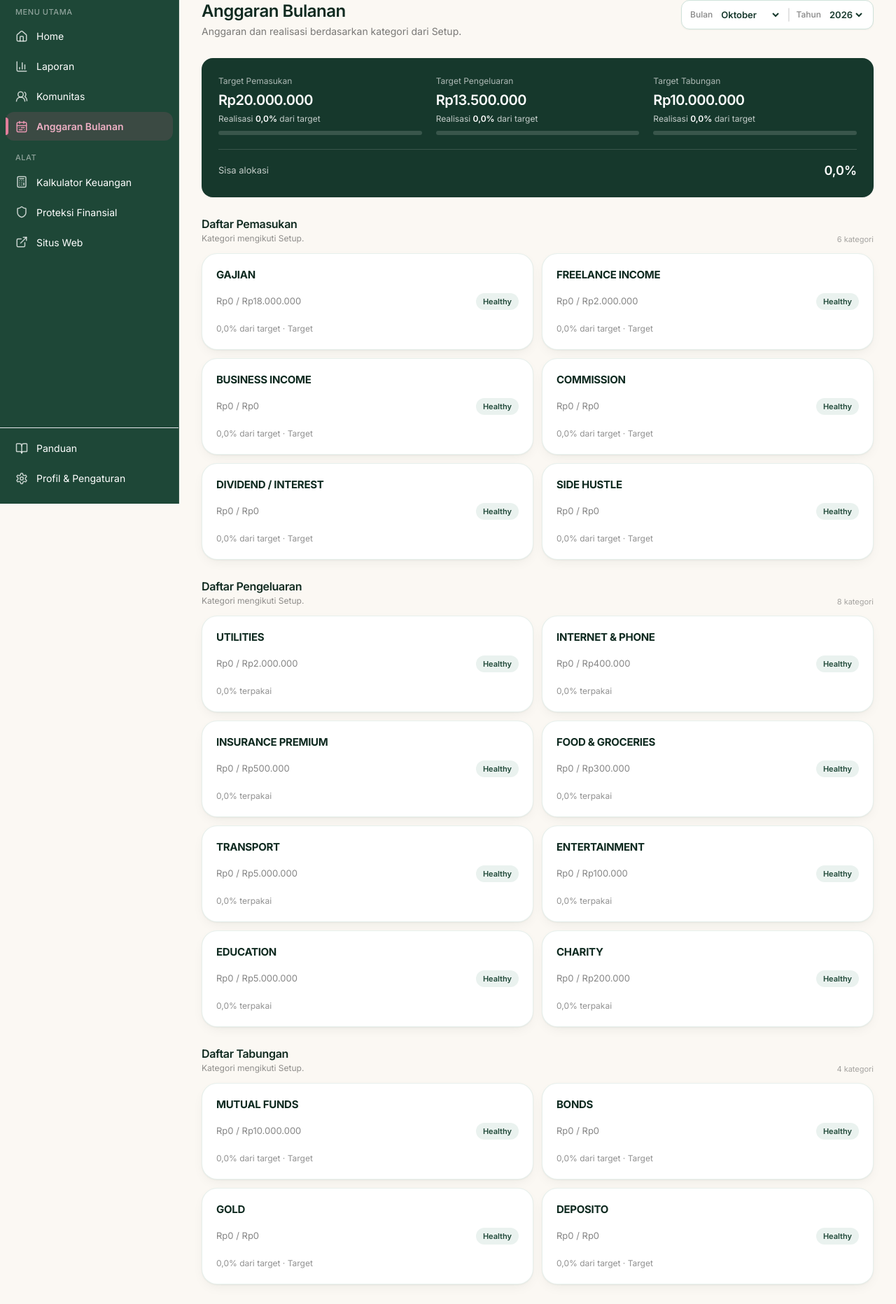
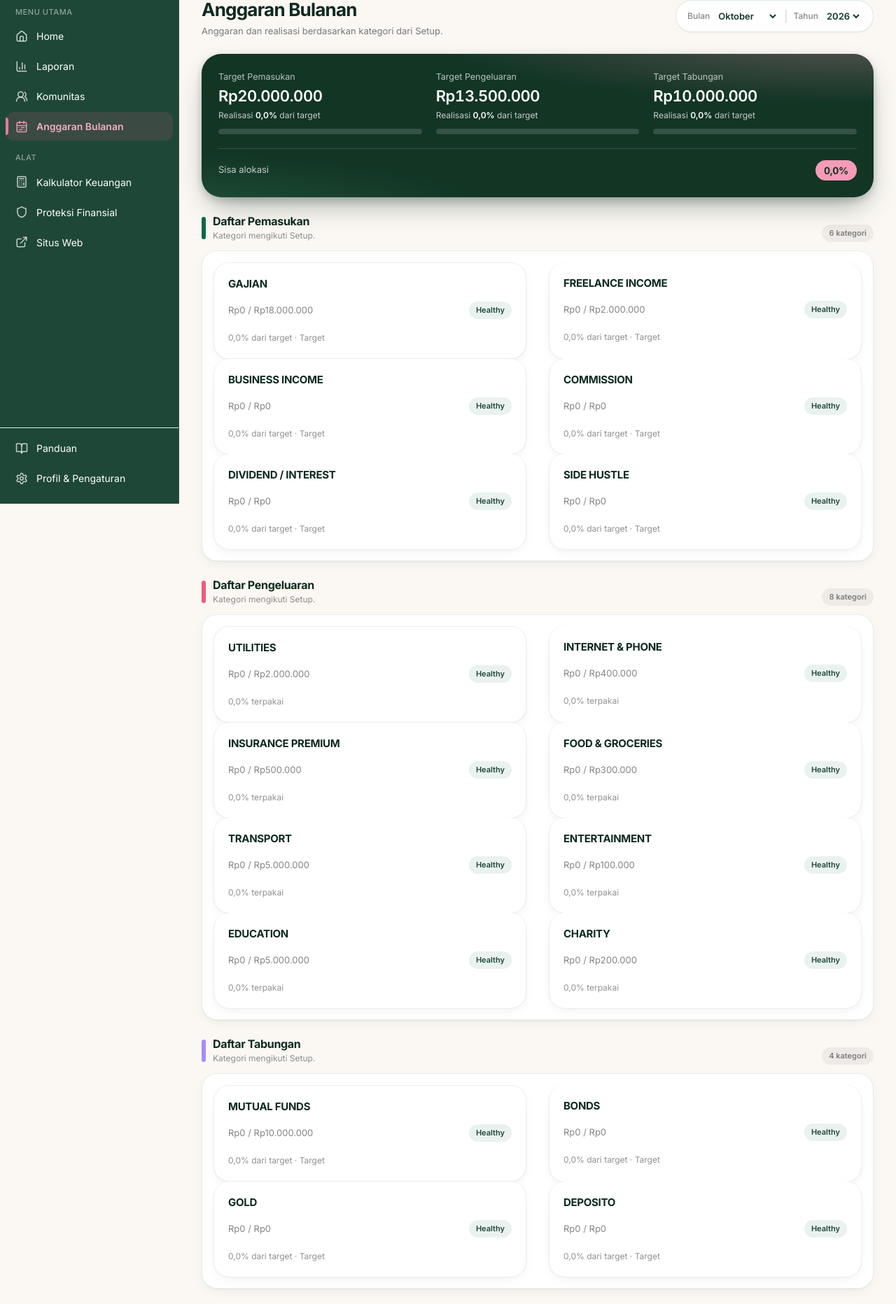
Before and after one commit to jasminework2023/personal-wealthplanner, a React (Vite) app: page /dashboard/budgeting in a window 1280 px wide. Shown: the part 80-1944 px from the top of the page at 70% size. Built offline with nearby package versions, Linux system fonts and the light colour scheme; the HTML template or start-up script is replaced by a standard one.

Commit message:
Apply ZIP-aligned Monthly Budget styling

```diff
--- a/src/pages/MonthlyBudgeting.tsx
+++ b/src/pages/MonthlyBudgeting.tsx
@@ -16,7 +16,7 @@ type Row = { category: string; allocation: number; realization: number };
 
 function EditableBudgetCard({ category, allocation, realization, month, type, isRealData, onSaved }: { category:string; allocation:number; realization:number; month:string; type:"Income"|"Expense"|"Saving"; isRealData:boolean; onSaved:(category:string, amount:number)=>void }) {
   const [editing,setEditing]=useState(false); const [value,setValue]=useState(formatAmountInput(allocation||"")); const [saving,setSaving]=useState(false); const [err,setErr]=useState("");
-  const pct=usagePercentage(realization,allocation); const status=budgetStatus(pct); const isTargetType=type==="Income"||type==="Saving"; const progressColor=type==="Income"?"bg-emerald-500":type==="Expense"?"bg-pink-500":"bg-orange-500"; const realizationLabel=isTargetType?(pct>=100?(getAppLanguage()==="id"?"Tercapai":"Achieved"):(getAppLanguage()==="id"?"Target":"Target")):`${formatPercent(pct)} ${getAppLanguage()==="id"?"terpakai":"used"}`;
+  const pct=usagePercentage(realization,allocation); const status=budgetStatus(pct); const isTargetType=type==="Income"||type==="Saving"; const progressColor=type==="Income"?"bg-[#0B6B47]":type==="Expense"?"bg-[#F4577A]":"bg-[#A78BFA]"; const realizationLabel=isTargetType?(pct>=100?(getAppLanguage()==="id"?"Tercapai":"Achieved"):(getAppLanguage()==="id"?"Target":"Target")):`${formatPercent(pct)} ${getAppLanguage()==="id"?"terpakai":"used"}`;
   async function handleSave(){ const amount=parseAmountInput(value); if(!Number.isFinite(amount)||amount<0){setErr(getAppLanguage()==="id"?"Masukkan angka yang valid.":"Enter a valid amount.");return;} setSaving(true);setErr(""); try{const token=getStoredToken();const res=await fetch(`${API_BASE}/update-budget`,{method:"POST",headers:{"Content-Type":"application/json"},body:JSON.stringify({token,type,category,month,amount})});const data=await res.json();if(!res.ok)throw new Error(data.error||(getAppLanguage()==="id"?"Gagal menyimpan":"Failed to save"));onSaved(category,amount);setEditing(false);window.dispatchEvent(new CustomEvent("wealthplanner:budget-updated"));}catch(e){setErr(e instanceof Error?e.message:(getAppLanguage()==="id"?"Gagal menyimpan":"Failed to save"));}finally{setSaving(false);}}
   return <ChartCard title={category.toUpperCase()}>
     <div className="flex items-center justify-between mb-1"><p className="text-[13px] text-charcoal/55">{formatRupiah(realization)} / {formatRupiah(allocation)}</p><StatusBadge status={status}/></div>
@@ -26,7 +26,7 @@ function EditableBudgetCard({ category, allocation, realization, month, type, is
 }
 
 function BudgetSection({ title, rows, type, month, isRealData, onSaved }: { title:string; rows:Row[]; type:"Income"|"Expense"|"Saving"; month:string; isRealData:boolean; onSaved:(type:string,category:string,amount:number)=>void }) {
-  return <section><div className="flex items-end justify-between mb-3"><div><h2 className="text-[16px] font-semibold text-forest-900">{title}</h2><p className="text-[12px] text-charcoal/50 mt-0.5">{getAppLanguage()==="id" ? "Kategori mengikuti Setup." : "Categories follow your Setup."}</p></div><span className="text-[11px] text-charcoal/40">{rows.length} {getAppLanguage()==="id" ? "kategori" : "categories"}</span></div><div className="grid gap-3 md:grid-cols-2">{rows.map(c=><EditableBudgetCard key={c.category} {...c} type={type} month={month} isRealData={isRealData} onSaved={(category,amount)=>onSaved(type,category,amount)}/>)}</div></section>;
+  return <section><div className="flex items-end justify-between mb-3"><div className="flex items-center gap-2.5"><span className={`h-8 w-1.5 rounded-full ${type==="Income"?"bg-[#0B6B47]":type==="Expense"?"bg-[#F4577A]":"bg-[#A78BFA]"}`}/><div><h2 className="section-title">{title}</h2><p className="text-[12px] text-charcoal/50 mt-0.5">{getAppLanguage()==="id" ? "Kategori mengikuti Setup." : "Categories follow your Setup."}</p></div></div><span className="rounded-full bg-charcoal/[0.06] px-2.5 py-1 text-[11px] font-semibold text-charcoal/55">{rows.length} {getAppLanguage()==="id" ? "kategori" : "categories"}</span></div><div className="rounded-[22px] border border-forest-100/50 bg-white p-4 shadow-card divide-y divide-charcoal/[0.07] md:grid md:grid-cols-2 md:gap-x-8 md:divide-y-0 [&>div]:md:border-b [&>div]:md:border-charcoal/[0.07]">{rows.map(c=><EditableBudgetCard key={c.category} {...c} type={type} month={month} isRealData={isRealData} onSaved={(category,amount)=>onSaved(type,category,amount)}/>)}</div></section>;
 }
 
 export function MonthlyBudgeting(){
@@ -40,12 +40,12 @@ export function MonthlyBudgeting(){
   const incomeRows=rows("Income"), expenseRows=rows("Expense"), savingRows=rows("Saving");
   const incomeTarget=incomeRows.reduce((s,c)=>s+c.allocation,0); const budgetExpense=expenseRows.reduce((s,c)=>s+c.allocation,0); const savingTarget=savingRows.reduce((s,c)=>s+c.allocation,0); const remaining=budgetExpense-totalExpense; const incomePct=usagePercentage(totalIncome,incomeTarget); const expensePct=usagePercentage(totalExpense,budgetExpense); const savingPct=usagePercentage(totalSaving,savingTarget); const remainingAllocationPct=incomeTarget>0?Math.max(0,Math.min(100,((incomeTarget-budgetExpense-savingTarget)/incomeTarget)*100)):0;
   const onSaved=(type:string,category:string,amount:number)=>setOverrides(o=>({...o,[`${type}:${category}`]:amount}));
-  return <div className="flex flex-col gap-7">
-    <div className="flex items-start justify-between flex-wrap gap-3"><div><h1 className="text-2xl font-semibold text-forest-900">{language==="id" ? "Anggaran Bulanan" : "Monthly Budget"}</h1><p className="text-[14px] text-charcoal/60 mt-0.5">{language==="id"?"Anggaran dan realisasi berdasarkan kategori dari Setup.":"Budget and actuals by category from Setup."}{loading && (language==="id" ? " Memuat data..." : " Loading data...")}</p></div><div className="flex items-center gap-2 rounded-xl border border-forest-100 bg-white px-3 py-2 shadow-sm"><span className="text-[12px] font-medium text-charcoal/55">{language==="id"?"Bulan":"Month"}</span><select value={selectedMonth} onChange={e=>setSelectedMonth(e.target.value)} className="bg-transparent text-[13px] font-semibold text-forest-800 outline-none">{MONTHS.map(m=><option key={m} value={m}>{language==="id"?MONTH_LABELS[m]:MONTH_LABELS_EN[m]}</option>)}</select><span className="text-charcoal/20">|</span><span className="text-[12px] font-medium text-charcoal/55">{language==="id"?"Tahun":"Year"}</span><select value={selectedYear} onChange={e=>setSelectedYear(Number(e.target.value))} className="bg-transparent text-[13px] font-semibold text-forest-800 outline-none">{YEARS.map(y=><option key={y} value={y}>{y}</option>)}</select></div></div>
-    <section className="rounded-2xl bg-forest-800 p-5 sm:p-6 text-white shadow-sm"><div className="grid gap-5 sm:grid-cols-3">{[{label:language==="id"?"Target Pemasukan":"Income Target",target:incomeTarget,actual:totalIncome,pct:incomePct,color:"bg-emerald-400"},{label:language==="id"?"Target Pengeluaran":"Expense Target",target:budgetExpense,actual:totalExpense,pct:expensePct,color:"bg-pink-400"},{label:language==="id"?"Target Tabungan":"Saving Target",target:savingTarget,actual:totalSaving,pct:savingPct,color:"bg-orange-400"}].map(item=><div key={item.label} className="min-w-0"><p className="text-[12px] text-white/65">{item.label}</p><p className="mt-1 text-xl font-semibold tracking-tight">{formatRupiah(item.target)}</p><p className="mt-1 text-[12px] text-white/75">{language==="id"?"Realisasi":"Actual"} <span className="font-semibold text-white">{formatPercent(item.pct)}</span> dari target</p><div className="mt-2 h-1.5 w-full overflow-hidden rounded-full bg-white/15"><div className={`h-full rounded-full ${item.color}`} style={{width:`${Math.min(item.pct,100)}%`}} /></div></div>)}</div><div className="mt-5 border-t border-white/15 pt-4 flex items-center justify-between gap-3"><span className="text-[13px] text-white/75">{language==="id"?"Sisa alokasi":"Remaining allocation"}</span><span className="text-lg font-semibold">{formatPercent(remainingAllocationPct)}</span></div></section>
+  return <div className="flex flex-col gap-6">
+    <div className="flex items-start justify-between flex-wrap gap-3"><div><h1 className="page-title">{language==="id" ? "Anggaran Bulanan" : "Monthly Budget"}</h1><p className="page-sub">{language==="id"?"Anggaran dan realisasi berdasarkan kategori dari Setup.":"Budget and actuals by category from Setup."}{loading && (language==="id" ? " Memuat data..." : " Loading data...")}</p></div><div className="flex w-full items-center justify-between gap-2 rounded-full border border-forest-100/70 bg-white px-4 py-2.5 shadow-sm sm:w-auto"><span className="text-[12px] font-medium text-charcoal/55">{language==="id"?"Bulan":"Month"}</span><select value={selectedMonth} onChange={e=>setSelectedMonth(e.target.value)} className="bg-transparent text-[13px] font-semibold text-forest-800 outline-none">{MONTHS.map(m=><option key={m} value={m}>{language==="id"?MONTH_LABELS[m]:MONTH_LABELS_EN[m]}</option>)}</select><span className="text-charcoal/20">|</span><span className="text-[12px] font-medium text-charcoal/55">{language==="id"?"Tahun":"Year"}</span><select value={selectedYear} onChange={e=>setSelectedYear(Number(e.target.value))} className="bg-transparent text-[13px] font-semibold text-forest-800 outline-none">{YEARS.map(y=><option key={y} value={y}>{y}</option>)}</select></div></div>
+    <section className="hero-forest rounded-[28px] p-6 text-white shadow-float"><div className="grid gap-5 sm:grid-cols-3">{[{label:language==="id"?"Target Pemasukan":"Income Target",target:incomeTarget,actual:totalIncome,pct:incomePct,color:"bg-emerald-400"},{label:language==="id"?"Target Pengeluaran":"Expense Target",target:budgetExpense,actual:totalExpense,pct:expensePct,color:"bg-pink-400"},{label:language==="id"?"Target Tabungan":"Saving Target",target:savingTarget,actual:totalSaving,pct:savingPct,color:"bg-orange-400"}].map(item=><div key={item.label} className="min-w-0"><p className="text-[12.5px] text-white/70">{item.label}</p><p className="num mt-1 text-[22px] font-semibold leading-tight">{formatRupiah(item.target)}</p><p className="mt-1 text-[12px] text-white/75">{language==="id"?"Realisasi":"Actual"} <span className="font-semibold text-white">{formatPercent(item.pct)}</span> dari target</p><div className="mt-2.5 h-2 w-full overflow-hidden rounded-full bg-white/15"><div className={`h-full rounded-full ${item.color}`} style={{width:`${Math.min(item.pct,100)}%`}} /></div></div>)}</div><div className="mt-5 border-t border-white/15 pt-4 flex items-center justify-between gap-3"><span className="text-[13px] text-white/75">{language==="id"?"Sisa alokasi":"Remaining allocation"}</span><span className="num rounded-full bg-[#F59BB8] px-3 py-1 text-[14px] font-bold text-[#123524]">{formatPercent(remainingAllocationPct)}</span></div></section>
     <BudgetSection title={language==="id"?"Daftar Pemasukan":"Income List"} rows={incomeRows} type="Income" month={month} isRealData={isRealData} onSaved={onSaved}/>
     <BudgetSection title={language==="id"?"Daftar Pengeluaran":"Expense List"} rows={expenseRows} type="Expense" month={month} isRealData={isRealData} onSaved={onSaved}/>
     <BudgetSection title={language==="id"?"Daftar Tabungan":"Saving List"} rows={savingRows} type="Saving" month={month} isRealData={isRealData} onSaved={onSaved}/>
-    <div className="rounded-xl border border-charcoal/8 bg-white p-4"><div className="flex items-center justify-between"><span className="text-[13px] font-semibold text-forest-900">{language==="id"?"Sisa Anggaran Pengeluaran":"Remaining Expense Budget"}</span><span className={`text-[16px] font-bold ${remaining<0?"text-rose-700":"text-forest-700"}`}>{formatRupiah(remaining)}</span></div></div>
+    <div className="rounded-[22px] bg-[#F59BB8] p-5 text-[#123524]"><div className="flex items-center justify-between gap-3"><span className="text-[13.5px] font-semibold">{language==="id"?"Sisa Anggaran Pengeluaran":"Remaining Expense Budget"}</span><span className={`num text-[18px] font-bold ${remaining<0?"text-[#A93A5C]":"text-[#123524]"}`}>{formatRupiah(remaining)}</span></div></div>
   </div>;
 }
```
